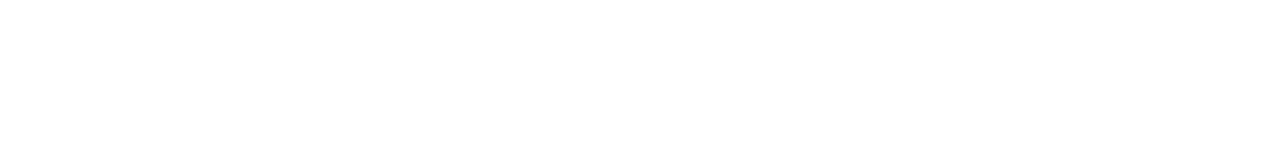
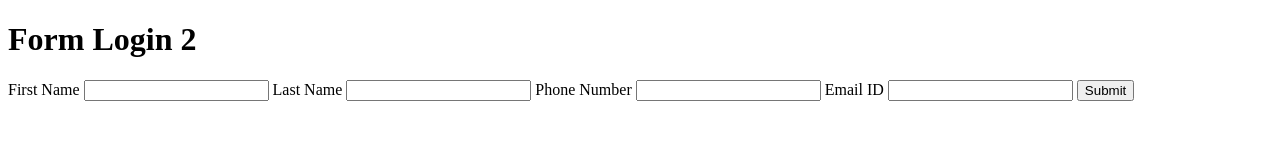
Before and after one commit to acciojob/form-login-2-jeetsingh-621, a website: page main.html in a window 1280 px wide. Drawn offline with Linux system fonts and the light colour scheme.

Commit message:
created a submission

```diff
--- a/main.html
+++ b/main.html
@@ -8,6 +8,23 @@
 
 <body>
 	<!-- the entire body must be written by student -->
+	  <h1>Form Login 2</h1>
+  <form id="loginForm">
+    <label for="firstName">First Name</label>
+    <input type="text" id="firstName" name="First Name" required>
+
+    <label for="lastName">Last Name</label>
+    <input type="text" id="lastName" name="Last Name" required>
+
+    <label for="phoneNumber">Phone Number</label>
+    <input type="tel" id="phoneNumber" name="Phone Number" required>
+
+    <label for="emailId">Email ID</label>
+    <input type="email" id="emailId" name="Email ID" required>
+
+    <button type="button" onclick="submitForm()">Submit</button>
+  </form>
+
     <script type="text/javascript" src="./script.js">
 </script>
 
--- a/script.js
+++ b/script.js
@@ -1 +1,12 @@
 //your JS code here. If required.
+  function submitForm() {
+      // Get form values
+      const firstName = document.getElementById('firstName').value;
+      const lastName = document.getElementById('lastName').value;
+      const phoneNumber = document.getElementById('phoneNumber').value;
+      const emailId = document.getElementById('emailId').value;
+
+      // Generate alert message
+      const message = `First Name: ${firstName} Last Name: ${lastName} Phone Number: ${phoneNumber} Email ID: ${emailId}`;
+      alert(message);
+    }
```
